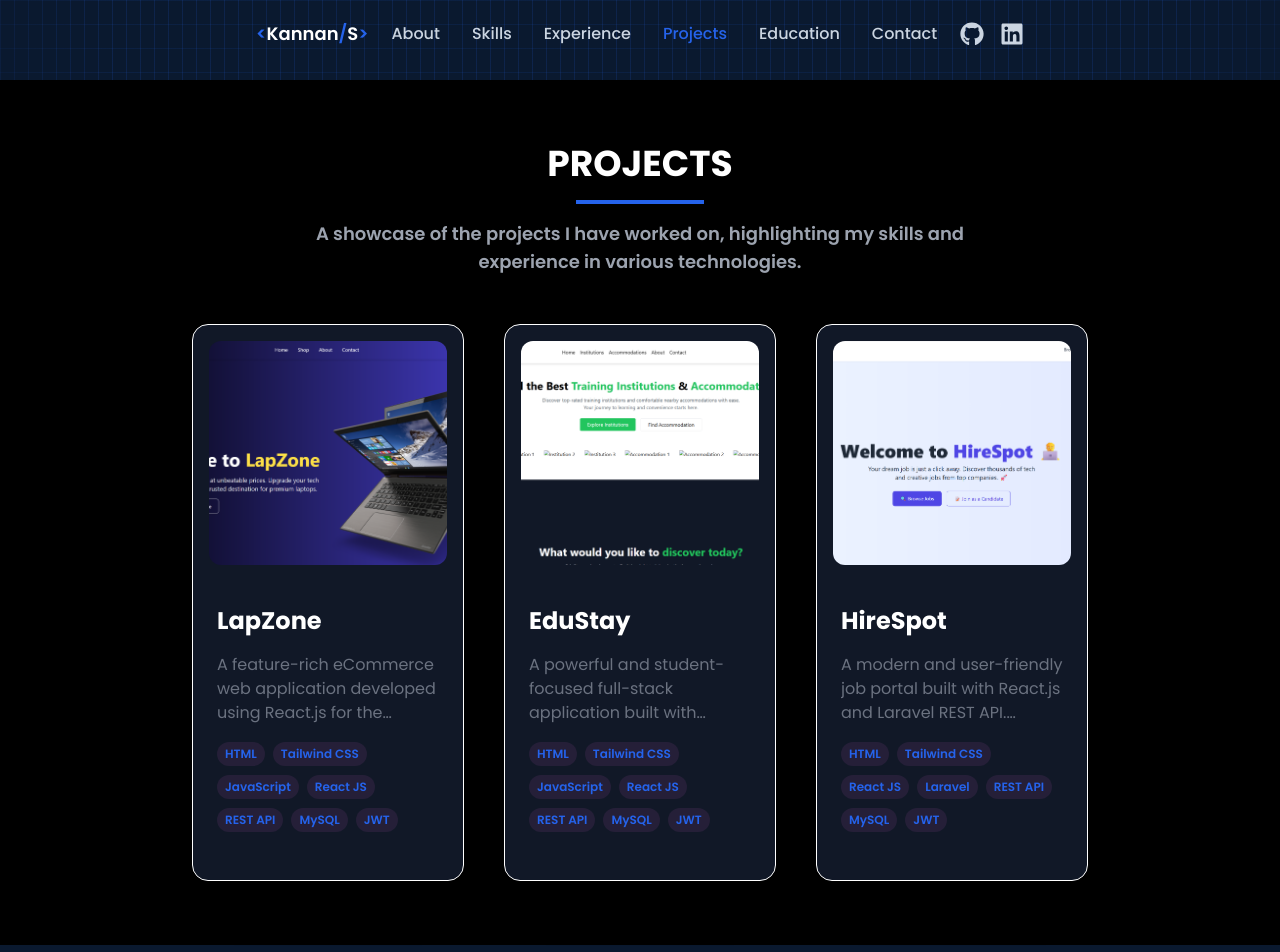
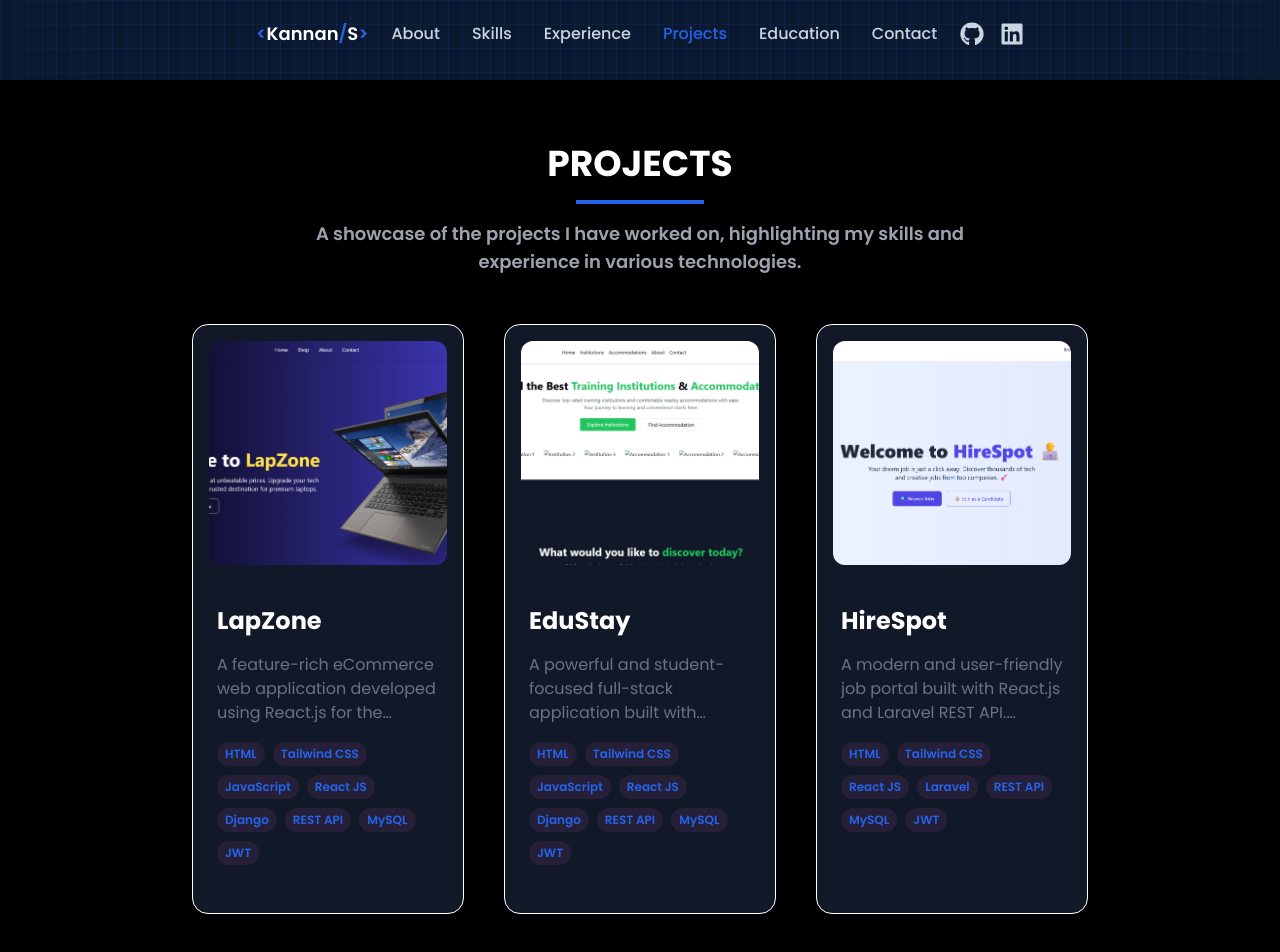
Before and after one commit to kannansk0512/KannanS-Portfolio, a React (Vite) app: page /work in a window 1280 px wide. Shown: the top 952 px of the page. Built offline with nearby package versions, Linux system fonts and the light colour scheme.

Commit message:
work update

```diff
--- a/src/constants.js
+++ b/src/constants.js
@@ -172,7 +172,7 @@ export const SkillsInfo = [
       description:
         "A feature-rich eCommerce web application developed using React.js for the frontend and Django REST API for the backend, focused on providing a seamless platform for purchasing laptops. The app offers a dynamic product catalog, detailed laptop specifications, user authentication, shopping cart functionality, and secure checkout. With real-time data fetching, responsive design, and efficient API communication, this platform ensures a smooth and intuitive shopping experience for users seeking the latest in laptop technology.",
         image: LapZoneLogo,
-      tags: ["HTML", "Tailwind CSS", "JavaScript", "React JS", "REST API","MySQL", "JWT"],
+      tags: ["HTML", "Tailwind CSS", "JavaScript", "React JS","Django", "REST API","MySQL", "JWT"],
       github: "https://github.com/kannansk0512/Lapzone",
       webapp: "",
       isCodeComplete: true
@@ -183,7 +183,7 @@ export const SkillsInfo = [
       description:
         "A powerful and student-focused full-stack application built with React.js and Django REST API integration, designed to help students easily discover the best training or internship opportunities along with nearby accommodation options. By entering preferences such as domain or location, the app fetches real-time data from a robust backend, offering verified listings of internships, training programs, and accommodation details. The clean and responsive interface ensures an intuitive user experience, making it a valuable platform for students planning their career paths",
       image: EduStayLogo,
-      tags: ["HTML", "Tailwind CSS", "JavaScript", "React JS", "REST API","MySQL", "JWT"],
+      tags: ["HTML", "Tailwind CSS", "JavaScript", "React JS","Django", "REST API","MySQL", "JWT"],
       github: "https://github.com/kannansk0512/EduStay",
       webapp: "",
       isCodeComplete: false
```
